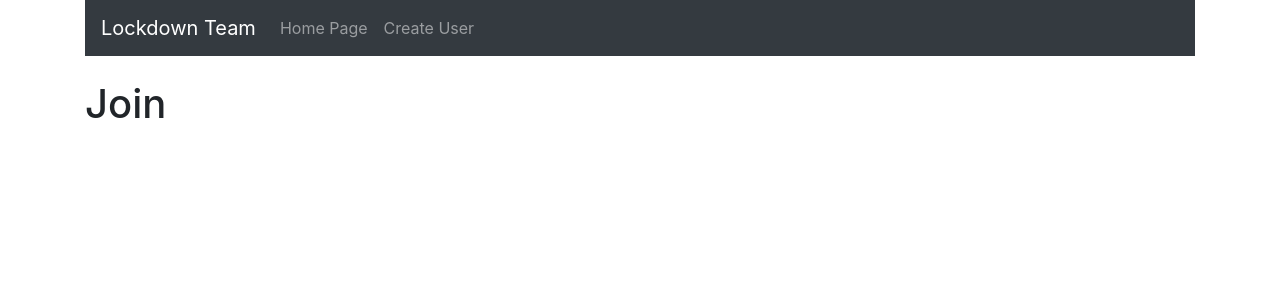
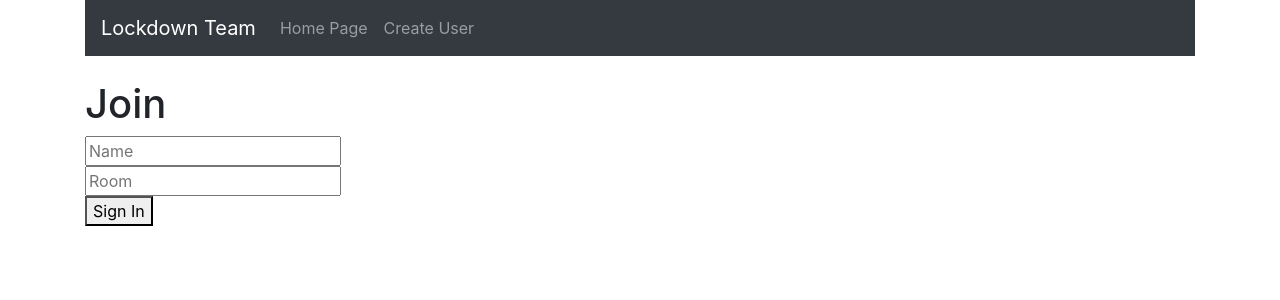
Before and after one commit to David-Xia0/StrangerShelter, a React (Create React App) app in the folder frontend/: page /join in a window 1280 px wide. Shown: the top 300 px of the page. Built offline with nearby package versions, Linux system fonts and the light colour scheme.

Commit message:
Added Join and Chat to frontend

```diff
--- a/frontend/src/App.js
+++ b/frontend/src/App.js
@@ -6,7 +6,7 @@ import "bootstrap/dist/css/bootstrap.min.css";
 import Navbar from "./components/navbar.component";
 import Homepage from "./components/homepage.component";
 import CreateUser from "./components/create-user.component";
-import Join from "./components/join.component";
+import Join from "./components/Join/Join";
 
 function App() {
   return (
--- /dev/null
+++ b/frontend/src/components/Join/Join.js
@@ -0,0 +1,26 @@
+import React, { useState } from 'react';
+import { Link } from 'react-router-dom';
+
+const Join = () => {
+    const [name, setName] = useState('');
+    const [room, setRoom] = useState('');
+
+    return (
+        <div className="joinOuterContainer">
+        <div className="joinInnerContainer">
+          <h1 className="heading">Join</h1>
+          <div>
+            <input placeholder="Name" className="joinInput" type="text" onChange={(event) => setName(event.target.value)} />
+          </div>
+          <div>
+            <input placeholder="Room" className="joinInput mt-20" type="text" onChange={(event) => setRoom(event.target.value)} />
+          </div>
+          <Link onClick={e => (!name || !room) ? e.preventDefault() : null} to={`/chat?name=${name}&room=${room}`}>
+            <button className={'button mt-20'} type="submit">Sign In</button>
+          </Link>
+        </div>
+      </div>
+    );
+}
+
+export default Join;
--- a/frontend/src/components/join.component.js
+++ /dev/null
@@ -1,9 +0,0 @@
-import React from 'react';
-
-const Join = () => {
-    return (
-        <h1>Join</h1>
-    )
-}
-
-export default Join;
```
Also changed, not shown: frontend/src/components/Join/Join.css (added), frontend/src/components/chat/Chat.css (added), frontend/src/components/chat/Chat.js (added).
